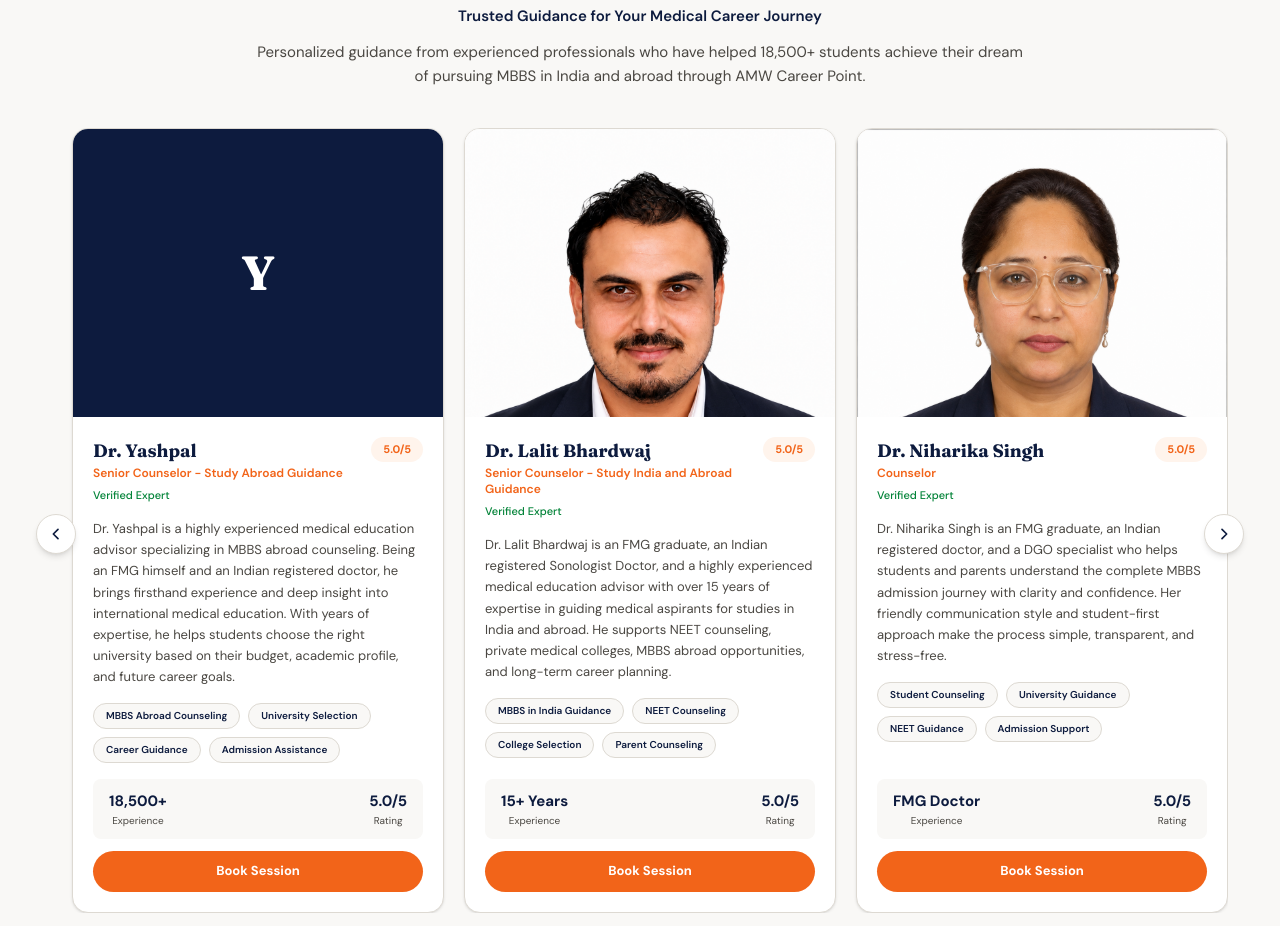
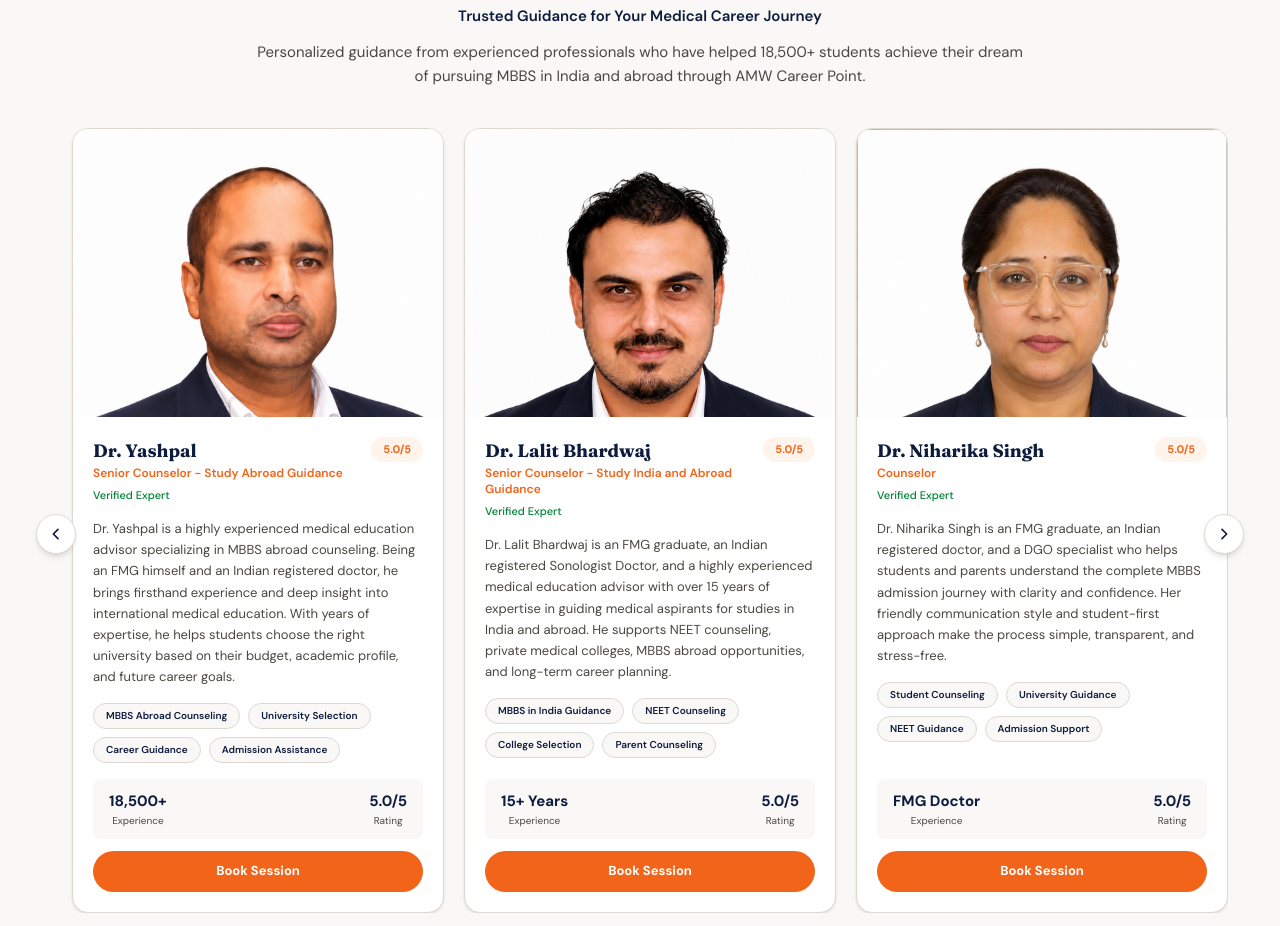
Before and after one commit to Abhimanayu/amwcareerpoint-frontend, a Next.js app: page / in a window 1280 px wide. Shown: the part 2244-3170 px from the top of the page. Built offline with nearby package versions, Linux system fonts and the light colour scheme; no server answers.

Commit message:
Add Dr Yashpal expert image

```diff
--- a/src/components/home/ExpertCounsellorsSection.tsx
+++ b/src/components/home/ExpertCounsellorsSection.tsx
@@ -10,7 +10,7 @@ const counsellors = [
     role: 'Senior Counselor - Study Abroad Guidance',
     rating: '5.0',
     students: '18,500+',
-    image: '',
+    image: '/experts/dr-yashpal.png',
     bio: 'Dr. Yashpal is a highly experienced medical education advisor specializing in MBBS abroad counseling. Being an FMG himself and an Indian registered doctor, he brings firsthand experience and deep insight into international medical education. With years of expertise, he helps students choose the right university based on their budget, academic profile, and future career goals.',
     tags: ['MBBS Abroad Counseling', 'University Selection', 'Career Guidance', 'Admission Assistance'],
   },
```
Also changed, not shown: public/experts/dr-yashpal.png (added).
